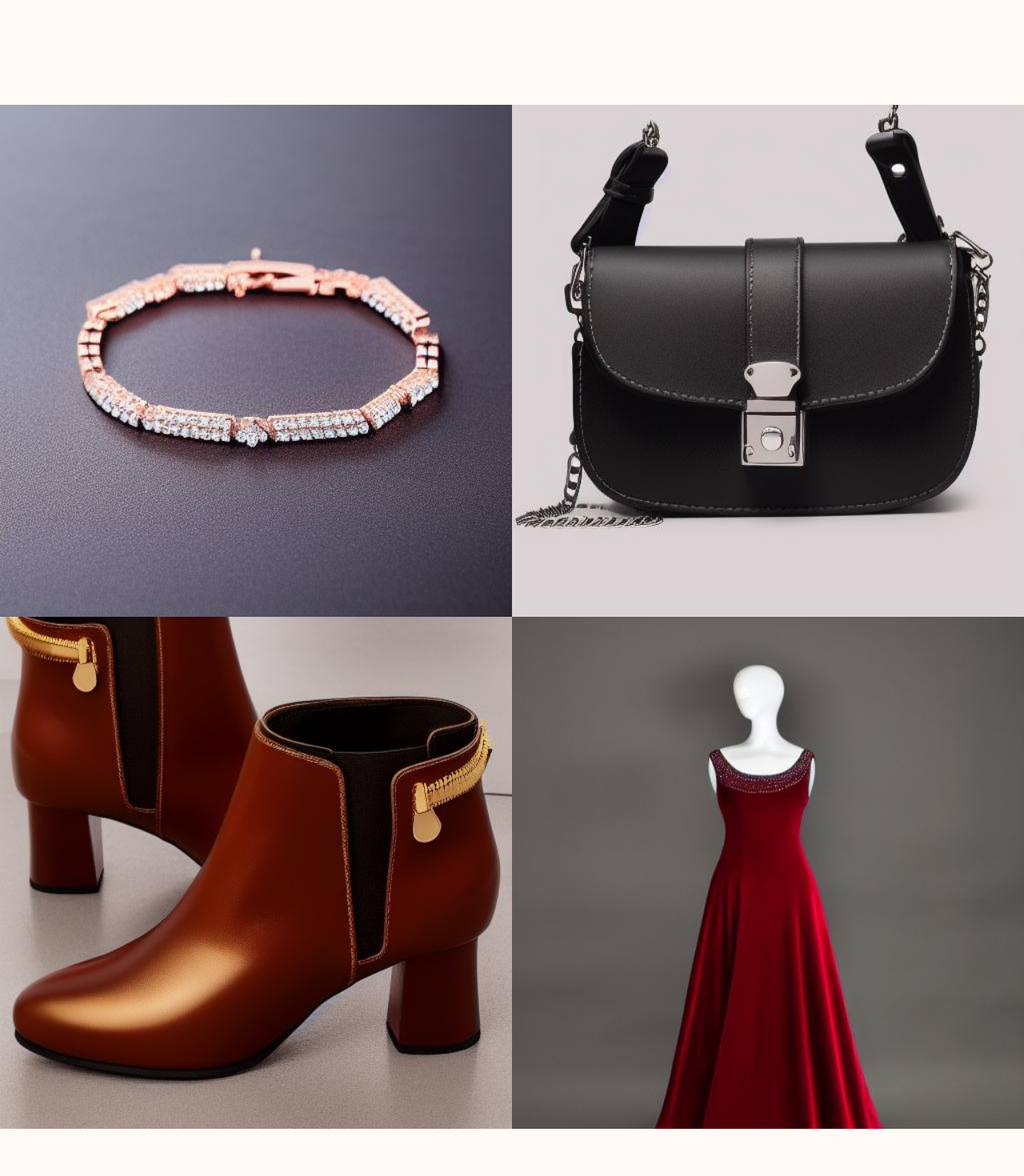
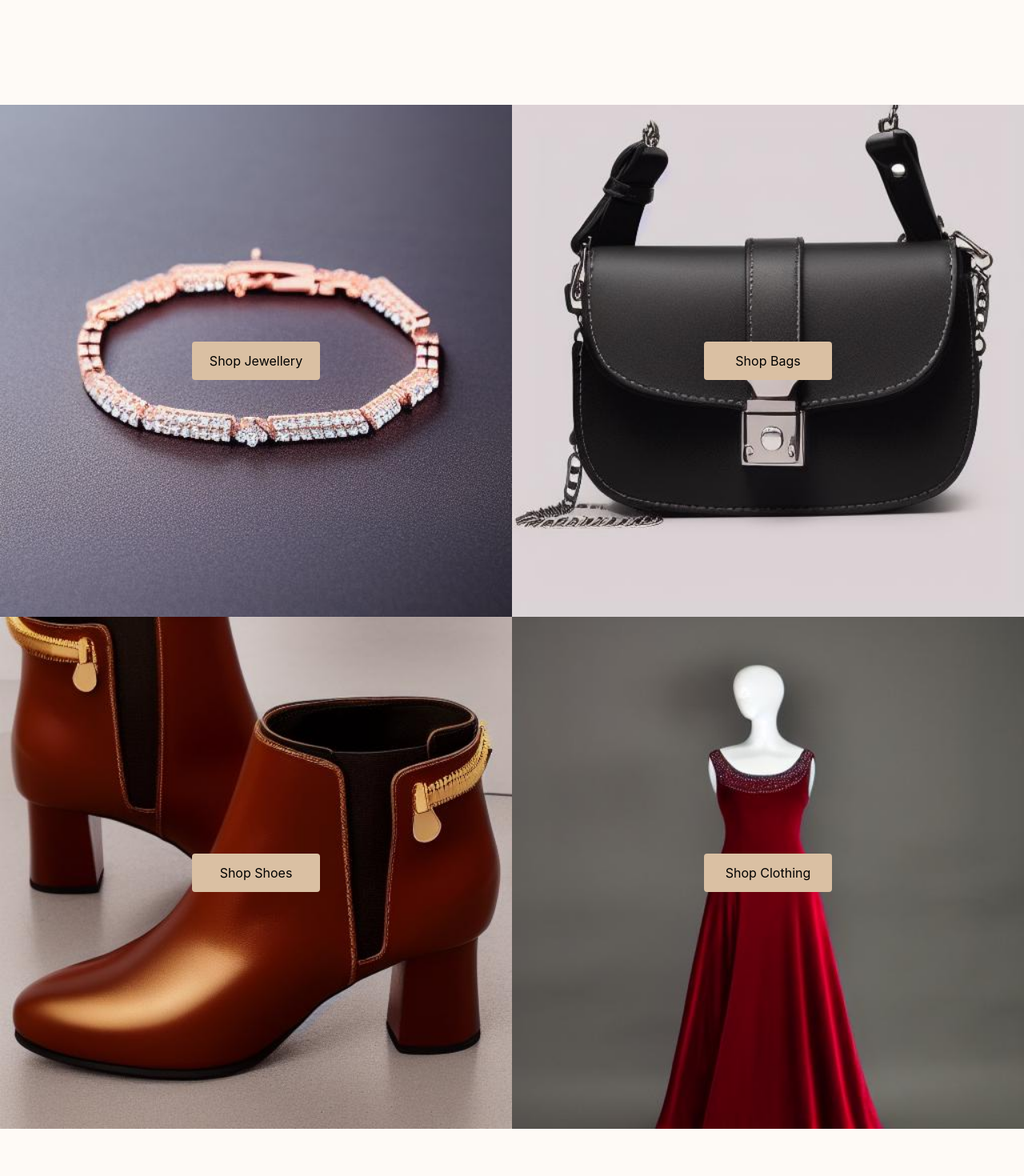
Before and after one commit to boel78/elevate-elegance, a React (Vite) app in the folder frontend/elevate/: page / in a window 1280 px wide. Shown: the part 1600-3070 px from the top of the page at 80% size. Built offline with nearby package versions, Linux system fonts and the light colour scheme.

Commit message:
La till knappar på kategoribilderna homepage

```diff
--- a/frontend/elevate/pages/Homepage/homePage.jsx
+++ b/frontend/elevate/pages/Homepage/homePage.jsx
@@ -46,17 +46,21 @@ export const HomePage = () => {
         </div>
       </div>
       <div className="flex flex-wrap w-full">
-        <div className="w-1/2 h-1/4">
-          <img src="/images/Effortless Charm.jpeg" className="h-full w-full"/>
+        <div className="w-1/2 h-1/4 relative" >
+          <img src="/images/Effortless Charm.jpeg" className="h-full w-full object-cover"/>
+          <button className='absolute inset-0 w-40 h-12 m-auto bg-lightTan px-5 py-2 rounded text-black font-inter hover:bg-darkBlue hover:text-white flex items-center justify-center'>Shop Jewellery</button>
         </div>
-        <div className="w-1/2 h-1/4">
+        <div className="w-1/2 h-1/4 relative">
           <img src="/images/Modern Classic.jpeg" className="h-full w-full"/>
+          <button className="absolute inset-0 w-40 h-12 m-auto bg-lightTan px-5 py-2 rounded text-black font-inter hover:bg-darkBlue hover:text-white flex items-center justify-center">Shop Bags</button>
         </div>
-        <div className="w-1/2 h-1/4">
+        <div className="w-1/2 h-1/4 relative">
           <img src="/images/Sculpted Sophistication.jpeg" className="h-full w-full"/>
+          <button className="absolute inset-0 w-40 h-12 m-auto bg-lightTan px-5 py-2 rounded text-black font-inter hover:bg-darkBlue hover:text-white flex items-center justify-center">Shop Shoes</button>
         </div>
-        <div className="w-1/2 h-1/4">
+        <div className="w-1/2 h-1/4 relative">
           <img src="/images/Regal Splendor.jpeg" className="h-full w-full"/>
+          <button className="absolute inset-0 w-40 h-12 m-auto bg-lightTan px-5 py-2 rounded text-black font-inter hover:bg-darkBlue hover:text-white flex items-center justify-center">Shop Clothing</button>
         </div>
       </div>
 
--- a/frontend/elevate/products.js
+++ b/frontend/elevate/products.js
@@ -8,7 +8,8 @@ export const PRODUCTS = [
         description: "Scarf venne riktigt",
         price: 25.5,
         isTopSeller: true,
-        image: product1
+        image: product1,
+        category: "Clothing"
     },
     {
         id: 2,
@@ -16,6 +17,7 @@ export const PRODUCTS = [
         description: "Hatt typ",
         price: 34.5,
         isTopSeller: true,
-        image: product2
+        image: product2,
+        category: "Clothing"
     }
 ]
```
